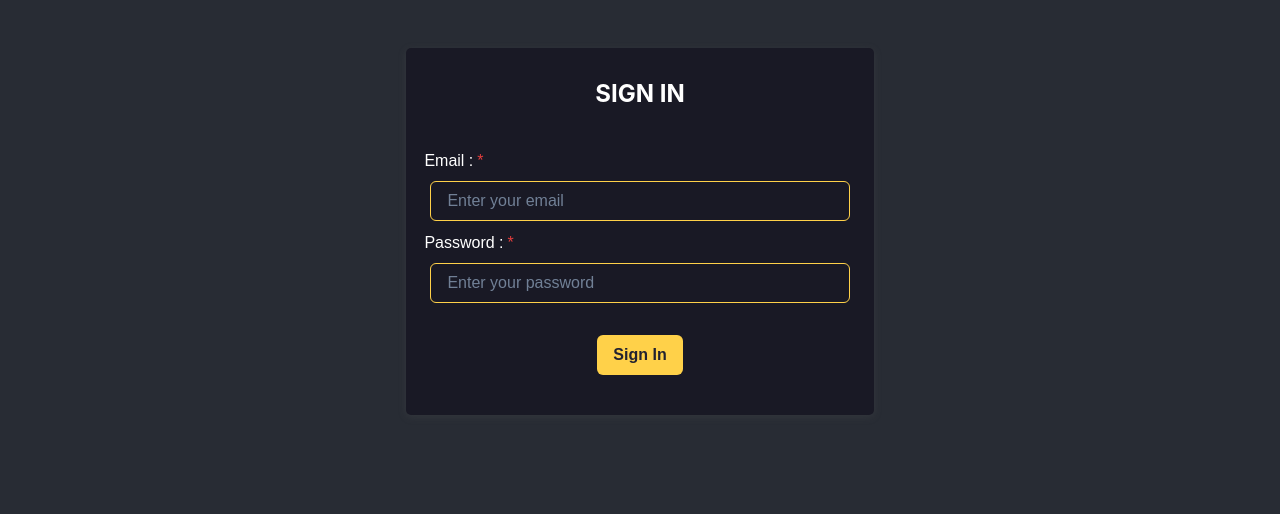
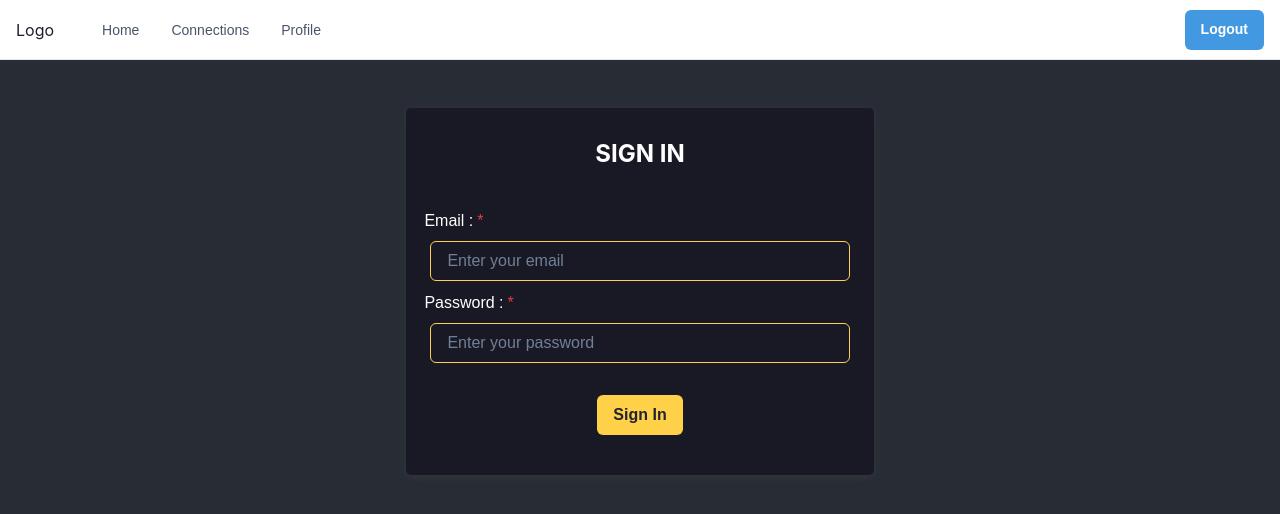
Before and after one commit to HexaByte-H4B/inspecto, a React (Create React App) app in the folder frontend/: page /sign-in in a window 1280 px wide. Shown: the top 514 px of the page. Built offline with nearby package versions, Linux system fonts and the light colour scheme.

Commit message:
navbar added

```diff
--- a/frontend/package.json
+++ b/frontend/package.json
@@ -3,6 +3,7 @@
   "version": "0.1.0",
   "private": true,
   "dependencies": {
+    "@chakra-ui/icons": "^2.0.19",
     "@chakra-ui/react": "^2.7.1",
     "@emotion/react": "^11.11.1",
     "@emotion/styled": "^11.11.0",
--- a/frontend/src/App.js
+++ b/frontend/src/App.js
@@ -2,14 +2,18 @@
 import './App.css';
 import SignIn from './pages/SignIn';
 import SignUp from './pages/SignUp';
+import Navbar from "./components/Navbar"
 
 function App() {
 
   return (
-    <Routes>
-      <Route path='/sign-in' element={<SignIn />} />
-      <Route path='/sign-up' element={<SignUp />} />
-    </Routes>
+    <>
+      <Navbar />
+      <Routes>
+        <Route path='/sign-in' element={<SignIn />} />
+        <Route path='/sign-up' element={<SignUp />} />
+      </Routes>
+    </>
   );
 }
 
--- /dev/null
+++ b/frontend/src/components/Navbar.jsx
@@ -0,0 +1,252 @@
+import {
+  Box,
+  Flex,
+  Text,
+  IconButton,
+  Button,
+  Stack,
+  Collapse,
+  Icon,
+  Link,
+  Popover,
+  PopoverTrigger,
+  PopoverContent,
+  useColorModeValue,
+  useBreakpointValue,
+  useDisclosure,
+} from '@chakra-ui/react';
+import {
+  HamburgerIcon,
+  CloseIcon,
+  ChevronDownIcon,
+  ChevronRightIcon,
+} from '@chakra-ui/icons';
+import {Link as ReactLink} from "react-router-dom"
+
+export default function WithSubnavigation() {
+  const { isOpen, onToggle } = useDisclosure();
+
+  return (
+    <Box>
+      <Flex
+        bg={useColorModeValue('white', 'gray.800')}
+        color={useColorModeValue('gray.600', 'white')}
+        minH={'60px'}
+        py={{ base: 2 }}
+        px={{ base: 4 }}
+        borderBottom={1}
+        borderStyle={'solid'}
+        borderColor={useColorModeValue('gray.200', 'gray.900')}
+        align={'center'}>
+        <Flex
+          flex={{ base: 1, md: 'auto' }}
+          ml={{ base: -2 }}
+          display={{ base: 'flex', md: 'none' }}>
+          <IconButton
+            onClick={onToggle}
+            icon={
+              isOpen ? <CloseIcon w={3} h={3} /> : <HamburgerIcon w={5} h={5} />
+            }
+            variant={'ghost'}
+            aria-label={'Toggle Navigation'}
+          />
+        </Flex>
+        <Flex flex={{ base: 1 }} justify={{ base: 'center', md: 'start' }}>
+          <Text
+            textAlign={useBreakpointValue({ base: 'center', md: 'left' })}
+            fontFamily={'heading'}
+            color={useColorModeValue('gray.800', 'white')}>
+            Logo
+          </Text>
+
+          <Flex display={{ base: 'none', md: 'flex' }} ml={10}>
+            <DesktopNav />
+          </Flex>
+        </Flex>
+
+        <Stack
+          flex={{ base: 1, md: 0 }}
+          justify={'flex-end'}
+          direction={'row'}
+          spacing={6}>
+          <Button
+            display={{ base: 'none', md: 'inline-flex' }}
+            fontSize={'sm'}
+            fontWeight={600}
+            color={'white'}
+            bg={'blue.400'}
+            _hover={{
+              bg: 'pink.300',
+            }}>
+            Logout
+          </Button>
+        </Stack>
+      </Flex>
+
+      <Collapse in={isOpen} animateOpacity>
+        <MobileNav />
+      </Collapse>
+    </Box>
+  );
+}
+
+const DesktopNav = () => {
+  const linkColor = useColorModeValue('gray.600', 'gray.200');
+  const linkHoverColor = useColorModeValue('gray.800', 'white');
+  const popoverContentBgColor = useColorModeValue('white', 'gray.800');
+
+  return (
+    <Stack direction={'row'} spacing={4}>
+      {NAV_ITEMS.map((navItem) => (
+        <Box key={navItem.label}>
+          <Popover trigger={'hover'} placement={'bottom-start'}>
+            <PopoverTrigger>
+              <Link
+                as={ReactLink}
+                p={2}
+                to={navItem.href ?? '#'}
+                fontSize={'sm'}
+                fontWeight={500}
+                color={linkColor}
+                _hover={{
+                  textDecoration: 'none',
+                  color: linkHoverColor,
+                }}>
+                {navItem.label}
+              </Link>
+            </PopoverTrigger>
+
+            {navItem.children && (
+              <PopoverContent
+                border={0}
+                boxShadow={'xl'}
+                bg={popoverContentBgColor}
+                p={4}
+                rounded={'xl'}
+                minW={'sm'}>
+                <Stack>
+                  {navItem.children.map((child) => (
+                    <DesktopSubNav key={child.label} {...child} />
+                  ))}
+                </Stack>
+              </PopoverContent>
+            )}
+          </Popover>
+        </Box>
+      ))}
+    </Stack>
+  );
+};
+
+const DesktopSubNav = ({ label, href, subLabel }) => {
+  return (
+    <Link
+      as={ReactLink}
+      to={href}
+      role={'group'}
+      display={'block'}
+      p={2}
+      rounded={'md'}
+      _hover={{ bg: useColorModeValue('pink.50', 'gray.900') }}>
+      <Stack direction={'row'} align={'center'}>
+        <Box>
+          <Text
+            transition={'all .3s ease'}
+            _groupHover={{ color: 'pink.400' }}
+            fontWeight={500}>
+            {label}
+          </Text>
+          <Text fontSize={'sm'}>{subLabel}</Text>
+        </Box>
+        <Flex
+          transition={'all .3s ease'}
+          transform={'translateX(-10px)'}
+          opacity={0}
+          _groupHover={{ opacity: '100%', transform: 'translateX(0)' }}
+          justify={'flex-end'}
+          align={'center'}
+          flex={1}>
+          <Icon color={'pink.400'} w={5} h={5} as={ChevronRightIcon} />
+        </Flex>
+      </Stack>
+    </Link>
+  );
+};
+
+const MobileNav = () => {
+  return (
+    <Stack
+      bg={useColorModeValue('white', 'gray.800')}
+      p={4}
+      display={{ md: 'none' }}>
+      {NAV_ITEMS.map((navItem) => (
+        <MobileNavItem key={navItem.label} {...navItem} />
+      ))}
+    </Stack>
+  );
+};
+
+const MobileNavItem = ({ label, children, href }) => {
+  const { isOpen, onToggle } = useDisclosure();
+
+  return (
+    <Stack spacing={4} onClick={children && onToggle}>
+      <Flex
+        py={2}
+        as={Link}
+        href={href ?? '#'}
+        justify={'space-between'}
+        align={'center'}
+        _hover={{
+          textDecoration: 'none',
+        }}>
+        <Text
+          fontWeight={600}
+          color={useColorModeValue('gray.600', 'gray.200')}>
+          {label}
+        </Text>
+        {children && (
+          <Icon
+            as={ChevronDownIcon}
+            transition={'all .25s ease-in-out'}
+            transform={isOpen ? 'rotate(180deg)' : ''}
+            w={6}
+            h={6}
+          />
+        )}
+      </Flex>
+
+      <Collapse in={isOpen} animateOpacity style={{ marginTop: '0!important' }}>
+        <Stack
+          mt={2}
+          pl={4}
+          borderLeft={1}
+          borderStyle={'solid'}
+          borderColor={useColorModeValue('gray.200', 'gray.700')}
+          align={'start'}>
+          {children &&
+            children.map((child) => (
+              <Link as={ReactLink} key={child.label} py={2} to={child.href}>
+                {child.label}
+              </Link>
+            ))}
+        </Stack>
+      </Collapse>
+    </Stack>
+  );
+};
+
+const NAV_ITEMS = [
+  {
+    label: 'Home',
+    href: '/',
+  },
+  {
+    label: 'Connections',
+    href: '/connections',
+  },
+  {
+    label: 'Profile',
+    href: '/profile',
+  }
+];
--- a/frontend/src/pages/SignIn.jsx
+++ b/frontend/src/pages/SignIn.jsx
@@ -1,6 +1,6 @@
 import React, { useState } from 'react'
 import { Box, Button, Container, FormControl, FormLabel, Heading, Input, useToast } from '@chakra-ui/react'
-import { createUserWithEmailAndPassword, signInWithEmailAndPassword, updateProfile } from 'firebase/auth';
+import { signInWithEmailAndPassword } from 'firebase/auth';
 import { auth, db } from '../config';
 import { useNavigate } from 'react-router-dom';
 
@@ -21,7 +21,7 @@
           navigate("/")
       })
       .catch((err) => {
-          if (err.message == "Firebase: Error (auth/wrong-password).") {
+          if (err.message === "Firebase: Error (auth/wrong-password).") {
             return toast({
               title: 'Invalid Credentials',
               description: "Wrong Password Entered!",
@@ -30,7 +30,7 @@
               isClosable: true,
             })
           }
-          if (err.message == "Firebase: Error (auth/user-not-found).") {
+          if (err.message === "Firebase: Error (auth/user-not-found).") {
             return toast({
               title: 'Invalid Credentials',
               description: "User Not Found!",
```
Also changed, not shown: 1 other file (tests, documents, lock files or other folders).
